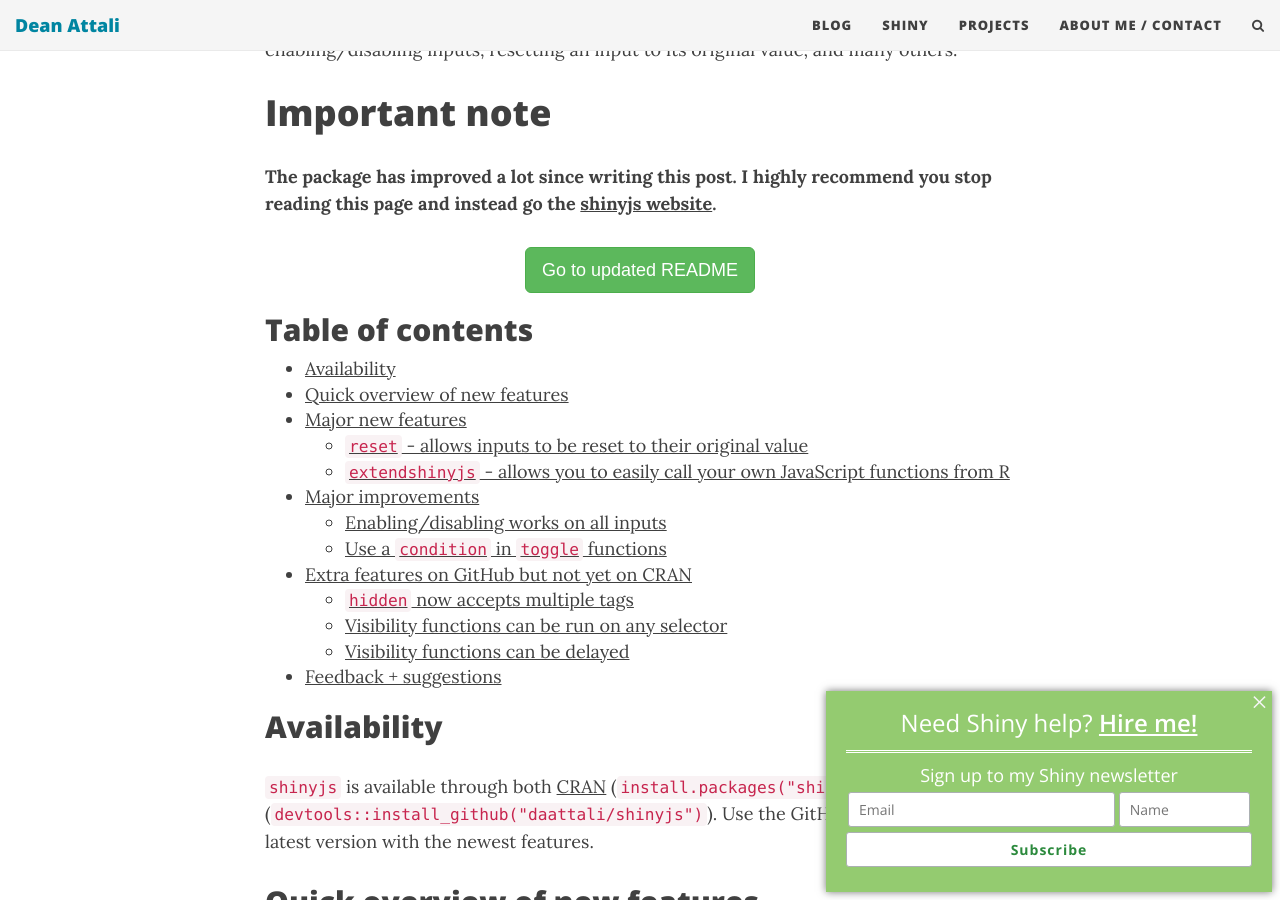
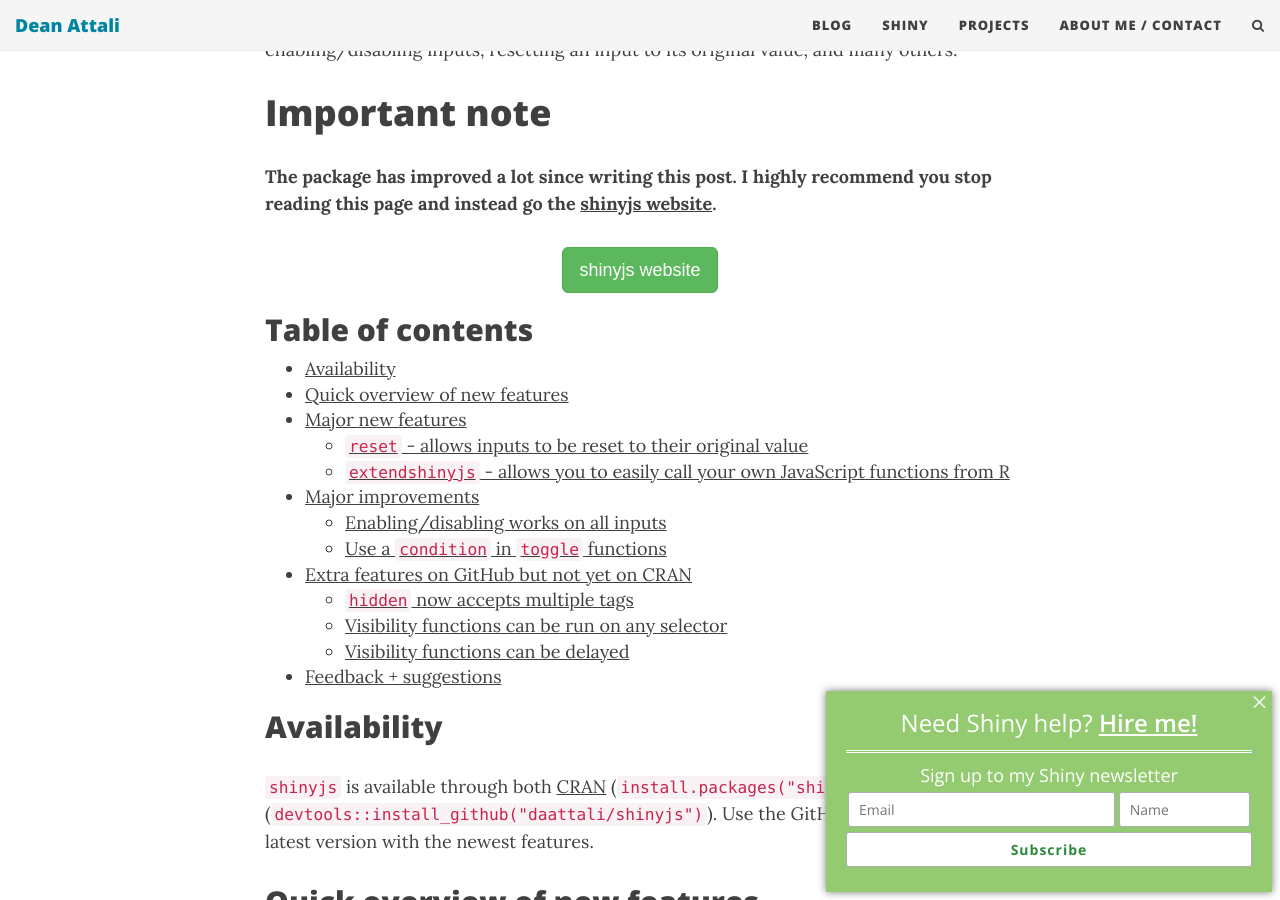
Before and after one commit to daattali/daattali.github.io, a Jekyll site: the page built from _posts/2015-05-31-shinyjs-extend.md, in a window 1280 px wide and 900 px high, scrolled down 587 px. Built offline with Jekyll 4.4.1, drawn with Linux system fonts in a browser that asks for light colours; nearby versions of some CDN libraries; comment, search, counter and statistics services are not loaded.

Commit message:
Update 2015-05-31-shinyjs-extend.md

```diff
--- a/_posts/2015-05-31-shinyjs-extend.md
+++ b/_posts/2015-05-31-shinyjs-extend.md
@@ -13,7 +13,7 @@
 **The package has improved a lot since writing this post. I highly recommend you stop reading this page and instead go the [shinyjs website](http://deanattali.com/shinyjs).**
 
 <div style="text-align:center;">
-<a style="text-decoration: none;" class="btn btn-success btn-lg" href="https://github.com/daattali/shinyjs#readme">Go to updated README</a>
+<a style="text-decoration: none;" class="btn btn-success btn-lg" href="http://deanattali.com/shinyjs">shinyjs website</a>
 </div>
 
 ## Table of contents
```
